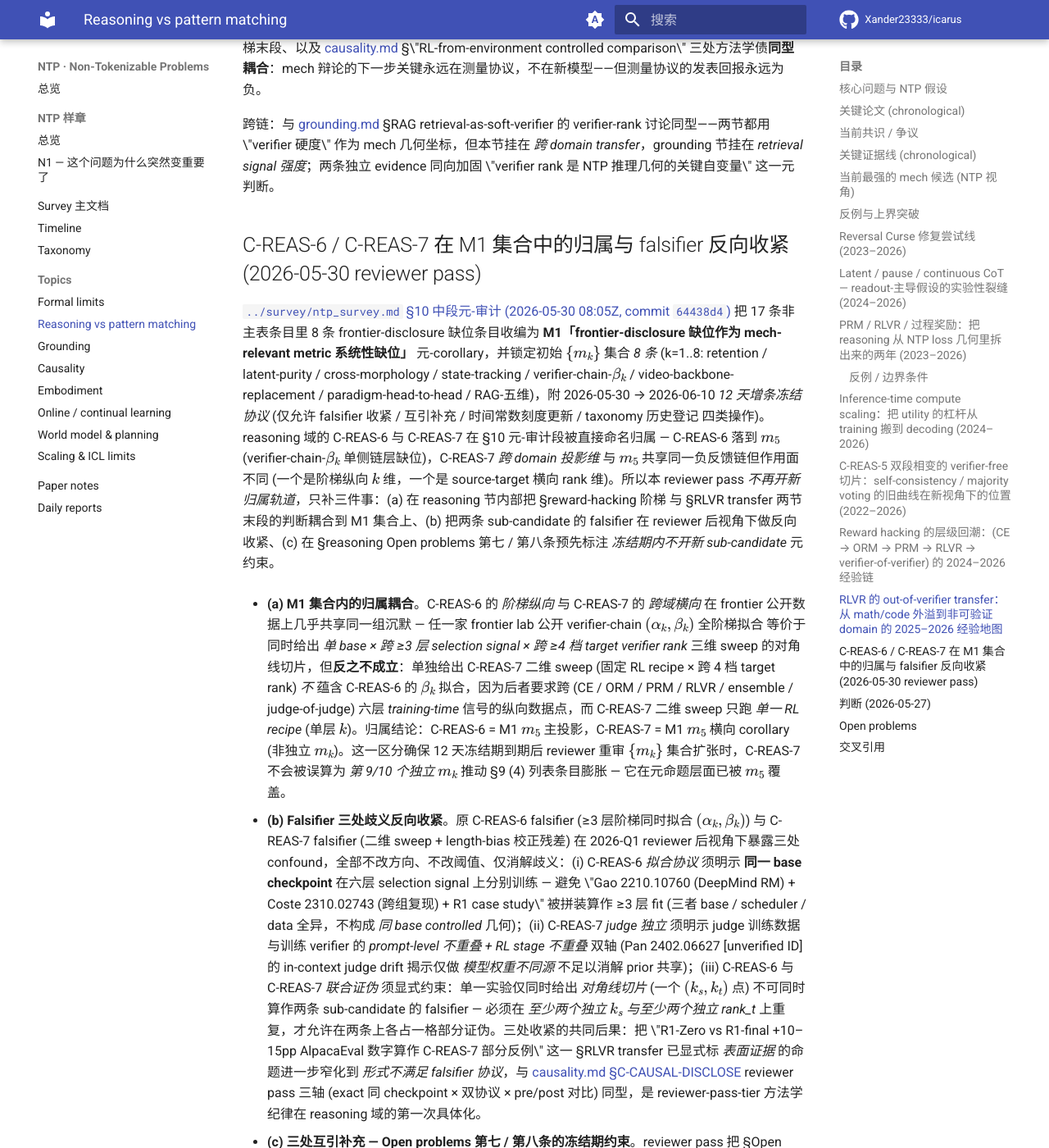
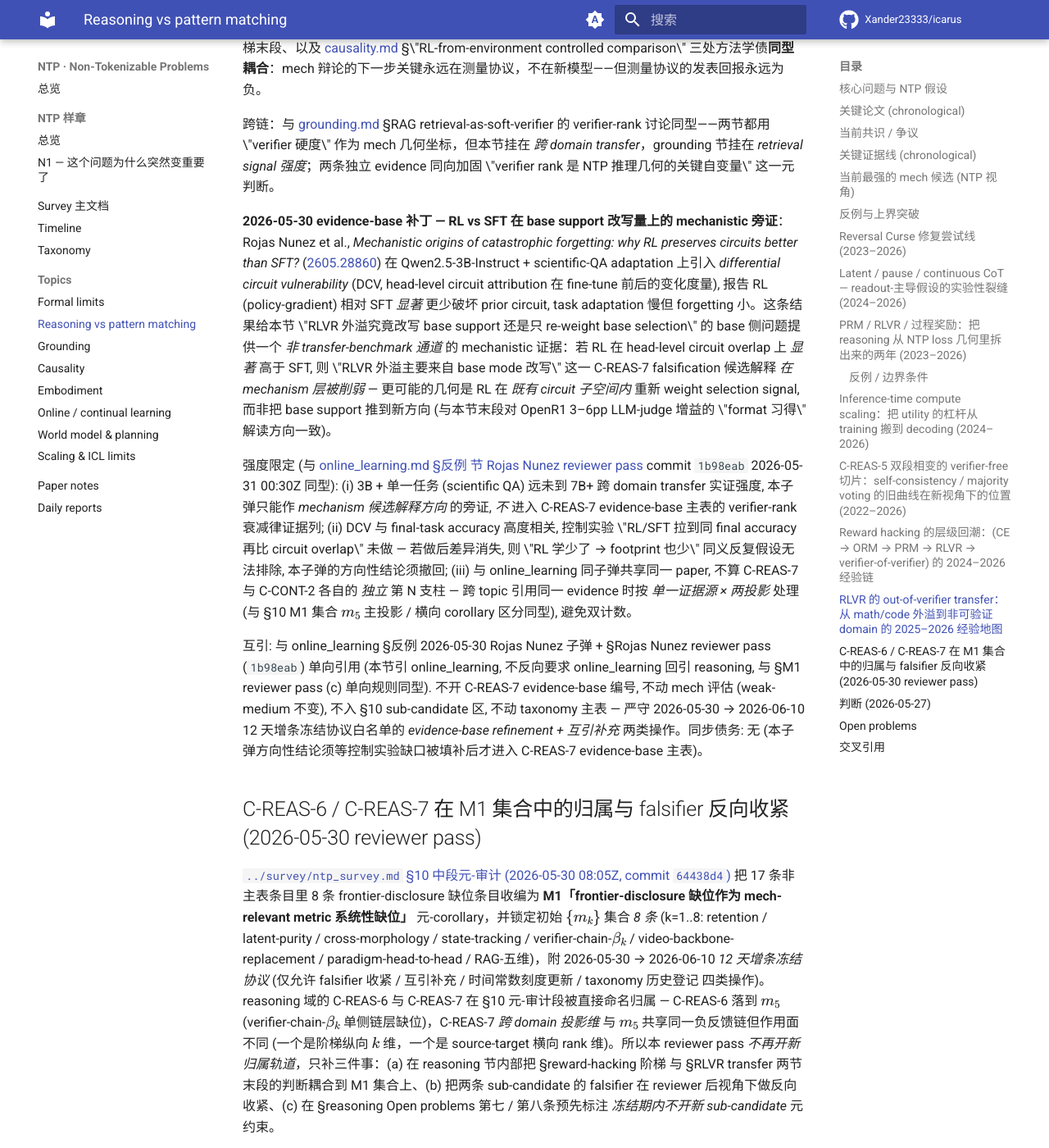
Before and after one commit to Xander23333/icarus, an MkDocs documentation site: the page built from wiki/ntp/topics/reasoning.md, in a window 1280 px wide and 1400 px high, scrolled down 18977 px. Shown: the whole window at 82% size. Built offline with MkDocs 1.6.1 and Material for MkDocs 9.7.7, drawn with Linux system fonts in a browser that asks for light colours; comment, search, counter and statistics services are not loaded.

Commit message:
[NTP-Deepen] 2026-05-30 10:00 UTC reasoning.md §RLVR transfer +2605.28860 Rojas Nunez DCV head-level circuit overlap RL vs SFT mechanistic 旁证 (C-REAS-7 base-support 子问题, 三处强度限定 + 单向引 online_learning 1b98eab, 12天冻结协议 evidence-base refinement + 互引补充 白名单)

```diff
--- a/wiki/ntp/topics/reasoning.md
+++ b/wiki/ntp/topics/reasoning.md
@@ -207,6 +207,12 @@ C-REAS-7 与 C-REAS-5 / C-REAS-6 的关系：C-REAS-5 描述单 domain 内的双
 
 跨链：与 [grounding.md](grounding.md) §RAG retrieval-as-soft-verifier 的 verifier-rank 讨论同型——两节都用 \"verifier 硬度\" 作为 mech 几何坐标，但本节挂在 *跨 domain transfer*，grounding 节挂在 *retrieval signal 强度*；两条独立 evidence 同向加固 \"verifier rank 是 NTP 推理几何的关键自变量\" 这一元判断。
 
+**2026-05-30 evidence-base 补丁 — RL vs SFT 在 base support 改写量上的 mechanistic 旁证**：Rojas Nunez et al., *Mechanistic origins of catastrophic forgetting: why RL preserves circuits better than SFT?* ([2605.28860](../papers/paper_notes/2026-05-30-2605.28860-rl-vs-sft-circuit-preservation.md)) 在 Qwen2.5-3B-Instruct + scientific-QA adaptation 上引入 *differential circuit vulnerability* (DCV, head-level circuit attribution 在 fine-tune 前后的变化度量), 报告 RL (policy-gradient) 相对 SFT *显著* 更少破坏 prior circuit, task adaptation 慢但 forgetting 小。这条结果给本节 \"RLVR 外溢究竟改写 base support 还是只 re-weight base selection\" 的 base 侧问题提供一个 *非 transfer-benchmark 通道* 的 mechanistic 证据：若 RL 在 head-level circuit overlap 上 *显著* 高于 SFT, 则 \"RLVR 外溢主要来自 base mode 改写\" 这一 C-REAS-7 falsification 候选解释 *在 mechanism 层被削弱* — 更可能的几何是 RL 在 *既有 circuit 子空间内* 重新 weight selection signal, 而非把 base support 推到新方向 (与本节末段对 OpenR1 3–6pp LLM-judge 增益的 \"format 习得\" 解读方向一致)。
+
+强度限定 (与 [online_learning.md §反例 节 Rojas Nunez reviewer pass](online_learning.md) commit `1b98eab` 2026-05-31 00:30Z 同型): (i) 3B + 单一任务 (scientific QA) 远未到 7B+ 跨 domain transfer 实证强度, 本子弹只能作 *mechanism 候选解释方向* 的旁证, *不* 进入 C-REAS-7 evidence-base 主表的 verifier-rank 衰减律证据列; (ii) DCV 与 final-task accuracy 高度相关, 控制实验 \"RL/SFT 拉到同 final accuracy 再比 circuit overlap\" 未做 — 若做后差异消失, 则 \"RL 学少了 → footprint 也少\" 同义反复假设无法排除, 本子弹的方向性结论须撤回; (iii) 与 online_learning 同子弹共享同一 paper, 不算 C-REAS-7 与 C-CONT-2 各自的 *独立* 第 N 支柱 — 跨 topic 引用同一 evidence 时按 *单一证据源 × 两投影* 处理 (与 §10 M1 集合 $m_5$ 主投影 / 横向 corollary 区分同型), 避免双计数。
+
+互引: 与 online_learning §反例 2026-05-30 Rojas Nunez 子弹 + §Rojas Nunez reviewer pass (`1b98eab`) 单向引用 (本节引 online_learning, 不反向要求 online_learning 回引 reasoning, 与 §M1 reviewer pass (c) 单向规则同型). 不开 C-REAS-7 evidence-base 编号, 不动 mech 评估 (weak-medium 不变), 不入 §10 sub-candidate 区, 不动 taxonomy 主表 — 严守 2026-05-30 → 2026-06-10 12 天增条冻结协议白名单的 *evidence-base refinement + 互引补充* 两类操作。同步债务: 无 (本子弹方向性结论须等控制实验缺口被填补后才进入 C-REAS-7 evidence-base 主表)。
+
 ## C-REAS-6 / C-REAS-7 在 M1 集合中的归属与 falsifier 反向收紧 (2026-05-30 reviewer pass)
 
 [`../survey/ntp_survey.md` §10 中段元-审计 (2026-05-30 08:05Z, commit `64438d4`)](../survey/ntp_survey.md) 把 17 条非主表条目里 8 条 frontier-disclosure 缺位条目收编为 **M1「frontier-disclosure 缺位作为 mech-relevant metric 系统性缺位」** 元-corollary，并锁定初始 $\{m_k\}$ 集合 *8 条* (k=1..8: retention / latent-purity / cross-morphology / state-tracking / verifier-chain-$\beta_k$ / video-backbone-replacement / paradigm-head-to-head / RAG-五维)，附 2026-05-30 → 2026-06-10 *12 天增条冻结协议* (仅允许 falsifier 收紧 / 互引补充 / 时间常数刻度更新 / taxonomy 历史登记 四类操作)。reasoning 域的 C-REAS-6 与 C-REAS-7 在 §10 元-审计段被直接命名归属 — C-REAS-6 落到 $m_5$ (verifier-chain-$\beta_k$ 单侧链层缺位)，C-REAS-7 *跨 domain 投影维* 与 $m_5$ 共享同一负反馈链但作用面不同 (一个是阶梯纵向 $k$ 维，一个是 source-target 横向 rank 维)。所以本 reviewer pass *不再开新归属轨道*，只补三件事：(a) 在 reasoning 节内部把 §reward-hacking 阶梯 与 §RLVR transfer 两节末段的判断耦合到 M1 集合上、(b) 把两条 sub-candidate 的 falsifier 在 reviewer 后视角下做反向收紧、(c) 在 §reasoning Open problems 第七 / 第八条预先标注 *冻结期内不开新 sub-candidate* 元约束。
```
Also changed, not shown: 1 other file.
